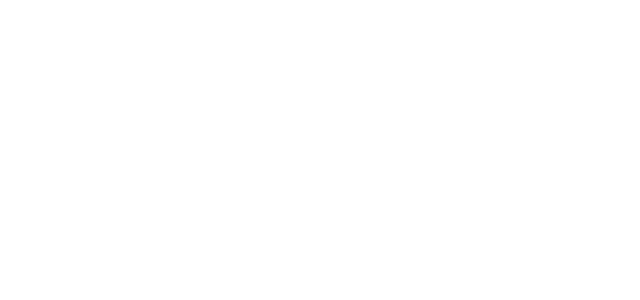
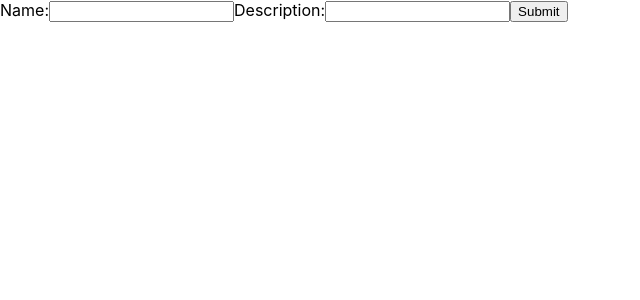
Before and after one commit to JessGiannini/jobsearchlog, a React (Create React App) app in the folder client/: page /company/add/addnew in a window 1280 px wide. Shown: the top 300 px of the page, without its empty margins (0-640 px from the left). Built offline with nearby package versions, Linux system fonts and the light colour scheme.

Commit message:
successful addition of company to database and form submit, creates company page and displays information

```diff
--- a/client/src/App.js
+++ b/client/src/App.js
@@ -12,6 +12,7 @@ import './App.css';
 
 import CompanyPage from './pages/company/CompanyPage';
 import Home from './pages/home/home';
+import CompanyForm from './components/CompanyForm';
 
 const client = new ApolloClient({
   uri: '/graphql',
@@ -29,6 +30,9 @@ function App() {
           <Route exact path="/">
             <Home />
           </Route>
+          <Route exact path="/company/add/addnew">
+            <CompanyForm />
+          </Route>
         </div>
       </Router>
     </ApolloProvider>
--- a/client/src/components/CompanyForm.js
+++ b/client/src/components/CompanyForm.js
@@ -30,4 +30,16 @@ function CompanyForm(props) {
 
     console.log(company);
   };
+
+  return (
+    <form onSubmit={handleFormSubmit}>
+      <label>Name:</label>
+      <input type="text" name="name" onChange={handleChange} />
+      <label>Description:</label>
+      <input type="text" name="description" onChange={handleChange} />
+      <input type="submit" value="Submit" />
+    </form>
+  );
 }
+
+export default CompanyForm;
--- /dev/null
+++ b/client/src/pages/testPage.js
@@ -0,0 +1,2 @@
+import React from 'react';
+import CompanyForm from '../components/CompanyForm';
--- a/client/src/utils/mutations.js
+++ b/client/src/utils/mutations.js
@@ -1,4 +1,4 @@
-import { gql } from "@apollo/client";
+import { gql } from '@apollo/client';
 
 export const ADD_COMPANY = gql`
   mutation addCompany($name: String!, $description: String!) {
@@ -81,17 +81,14 @@ export const DELETE_JOB = gql`
 `;
 
 export const DELETE_COMPANY = gql`
-
-mutation deleteCompany($_id: ID!) {
-  deleteCompany(companyId: $_id) {
-    _id
+  mutation deleteCompany($_id: ID!) {
+    deleteCompany(companyId: $_id) {
+      _id
+    }
   }
-}
-}
 `;
 
 export const DELETE_NOTE = gql`
-
   mutation deleteNote($_id: ID!) {
     deleteNote(noteId: $_id) {
       _id
```
Also changed, not shown: 1 other file (tests, documents, lock files or other folders).
